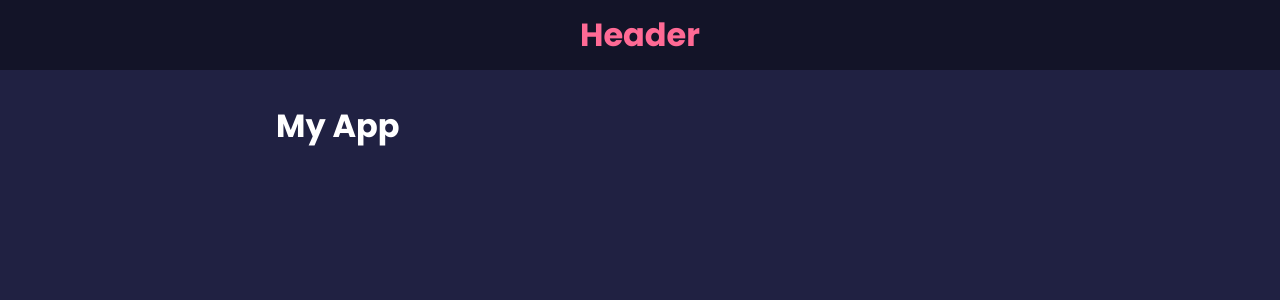
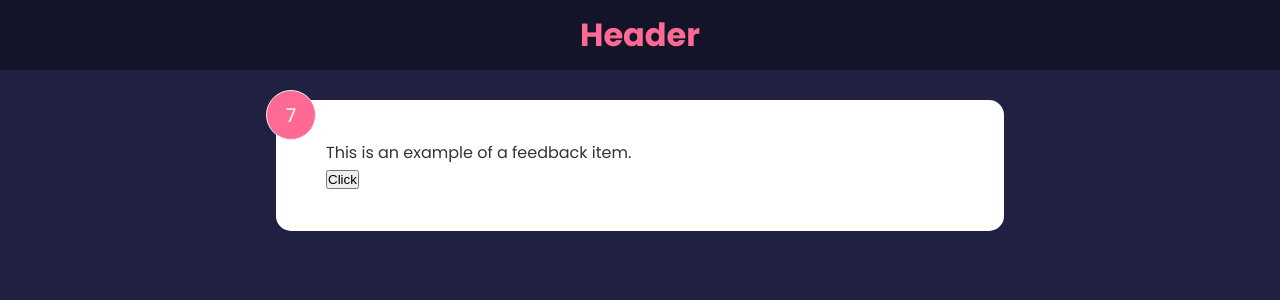
Before and after one commit to dpthegrey/miniature-tribble, a React (Create React App) app: page / in a window 1280 px wide. Shown: the top 300 px of the page. Built offline with nearby package versions, Linux system fonts and the light colour scheme.

Commit message:
State & useState Hook

```diff
--- a/src/App.js
+++ b/src/App.js
@@ -1,11 +1,12 @@
 import Header from "./components/Header";
+import FeedbackItem from "./components/FeedbackItem";
 
 function App() {
   return (
     <>
       <Header />
       <div className="container">
-        <h1>My App</h1>
+        <FeedbackItem />
       </div>
     </>
   );
--- /dev/null
+++ b/src/components/FeedbackItem.jsx
@@ -0,0 +1,22 @@
+import React, { useState } from "react";
+
+const FeedbackItem = () => {
+  const [rating, setRating] = useState(7);
+  const [text, setText] = useState("This is an example of a feedback item.");
+
+  const handleClick = () => {
+    setRating((prev) => {
+      return prev + 1;
+    });
+  };
+
+  return (
+    <div className="card">
+      <div className="num-display">{rating}</div>
+      <div className="text-display">{text}</div>
+      <button onClick={handleClick}>Click</button>
+    </div>
+  );
+};
+
+export default FeedbackItem;
```
